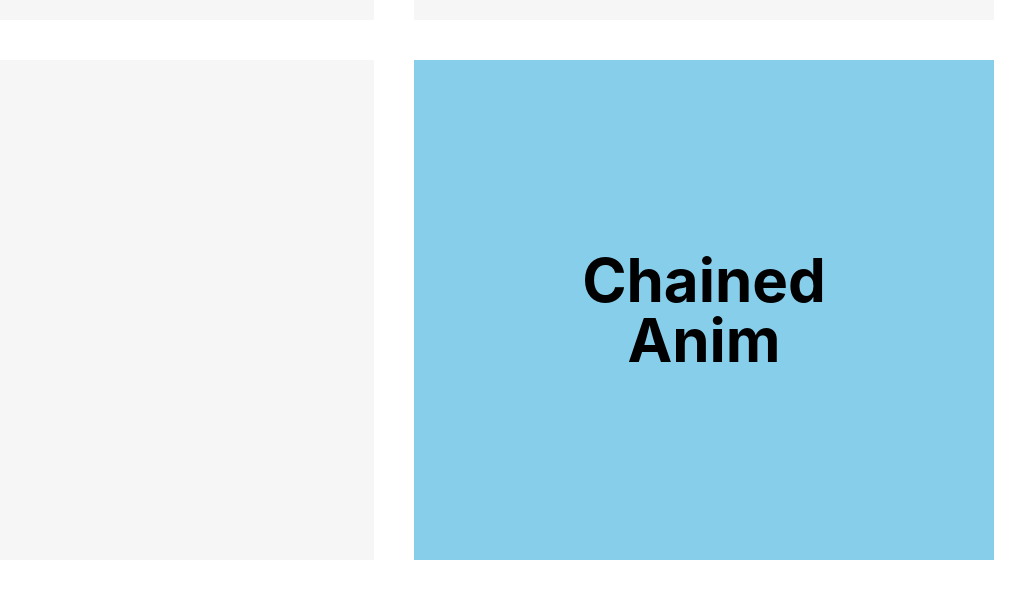
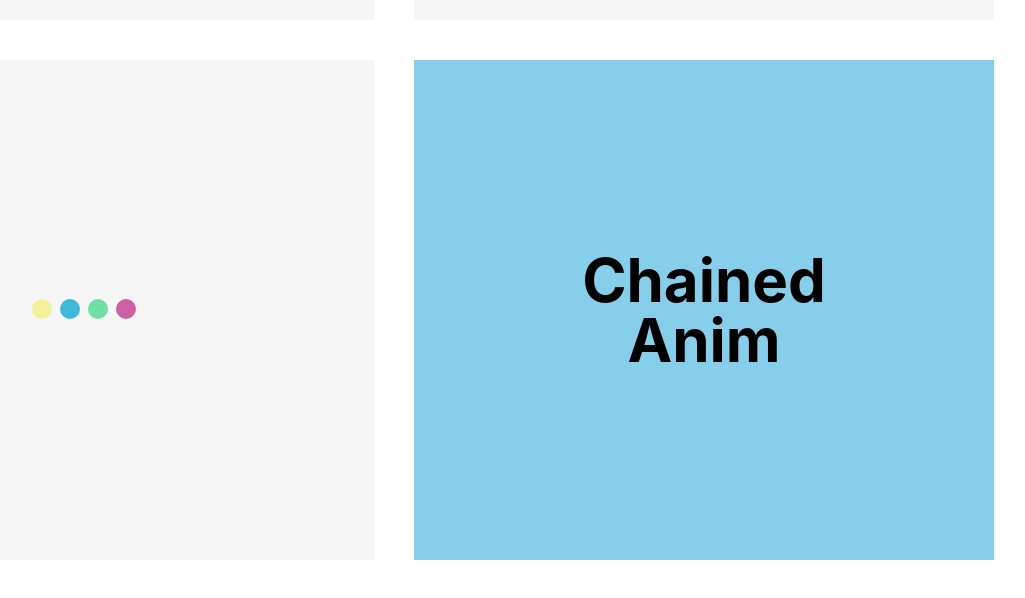
Before and after one commit to k2project/react-spring-exc, a React (Create React App) app: page / in a window 1280 px wide. Shown: the part 1184-1782 px from the top of the page, without its empty margins (246-1271 px from the left). Built offline with nearby package versions, Linux system fonts and the light colour scheme.

Commit message:
project7

```diff
--- a/src/projects/Project4/Project4.js
+++ b/src/projects/Project4/Project4.js
@@ -8,6 +8,7 @@ const Project4 = () => {
         to: [ {width:'100%'},{left:'100%'},{top:'100%', config:{duration:10}}, {left:'0%', config:{duration:10}},{background:'orange'},{top:'0%', config:config.default},{top:'-100%'},{background:'skyblue'}, {top:'0%'}],
         from: { width:'0%', left:'0%', top:'0%', background:'yellow'},
 
+
     });
      return (
         <div className="Project Project4">
--- a/src/projects/Project7/Project7.js
+++ b/src/projects/Project7/Project7.js
@@ -4,25 +4,35 @@ import {useSpring, animated, useTrail,config } from 'react-spring';
 
 function Project7(){
     const circles = [
+        '#F3F29A',
         '#3DBADB',
         '#70DFA6',
-        '#BD5352',
         '#CE61A2',
-        '#F3F29A',
-        '#DC9364',
     ]
-    const [rotating, setRotating] = useState(true);
 
-    const trail = useTrail(12, {
-            from:{x:0},
-            to:{x:0}
+    const trail = useTrail(circles.length, {
+            from:{top:'50px'},
+            to: async (next)=>{
+                await next ({top:'-50px'})
+                await next ({top:'0px'})
+            },
+            reset:true,
     })
 
 
 
     return(
         <div className= "Project Project7" >
-
+            <div>
+                {trail.map((props,i)=>{
+                    return(
+                        <animated.span key={'circle-p7-'+i} style={{
+                            ...props,
+                            background:circles[i],
+                        }} />
+                    )
+                })}
+            </div>
         </div>
     )
 }
--- a/src/projects/Project7/Project7.scss
+++ b/src/projects/Project7/Project7.scss
@@ -2,9 +2,11 @@
 .Project7{
     span{
         display: inline-block;
-        font-size: 3rem;
-        // position: absolute;
-        // top: 5rem;
-        // left: 50%;
+        width: 2rem;
+        height: 2rem;
+        border-radius: 100%;
+        margin: .4rem;
+        background: #111;
+
     }
 }
```
